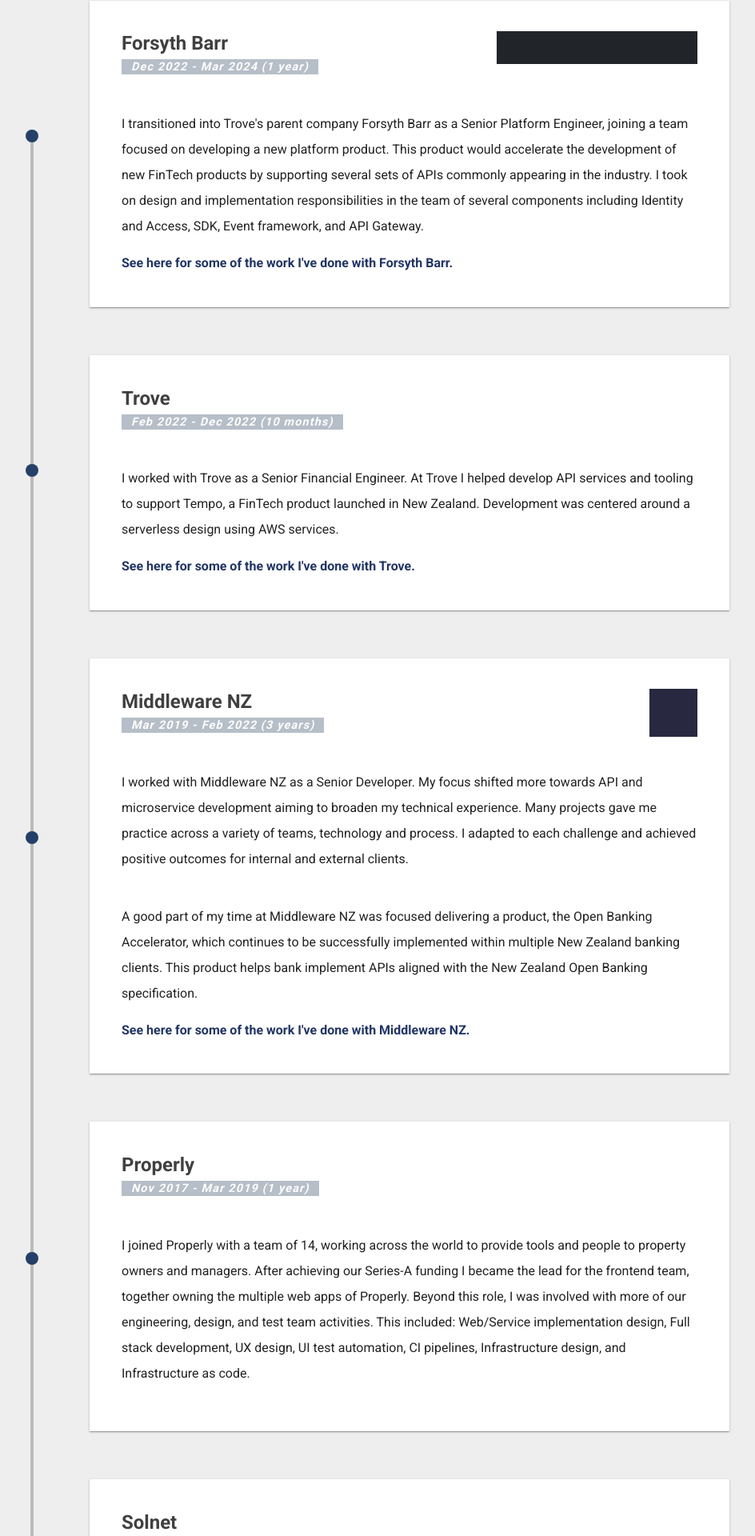
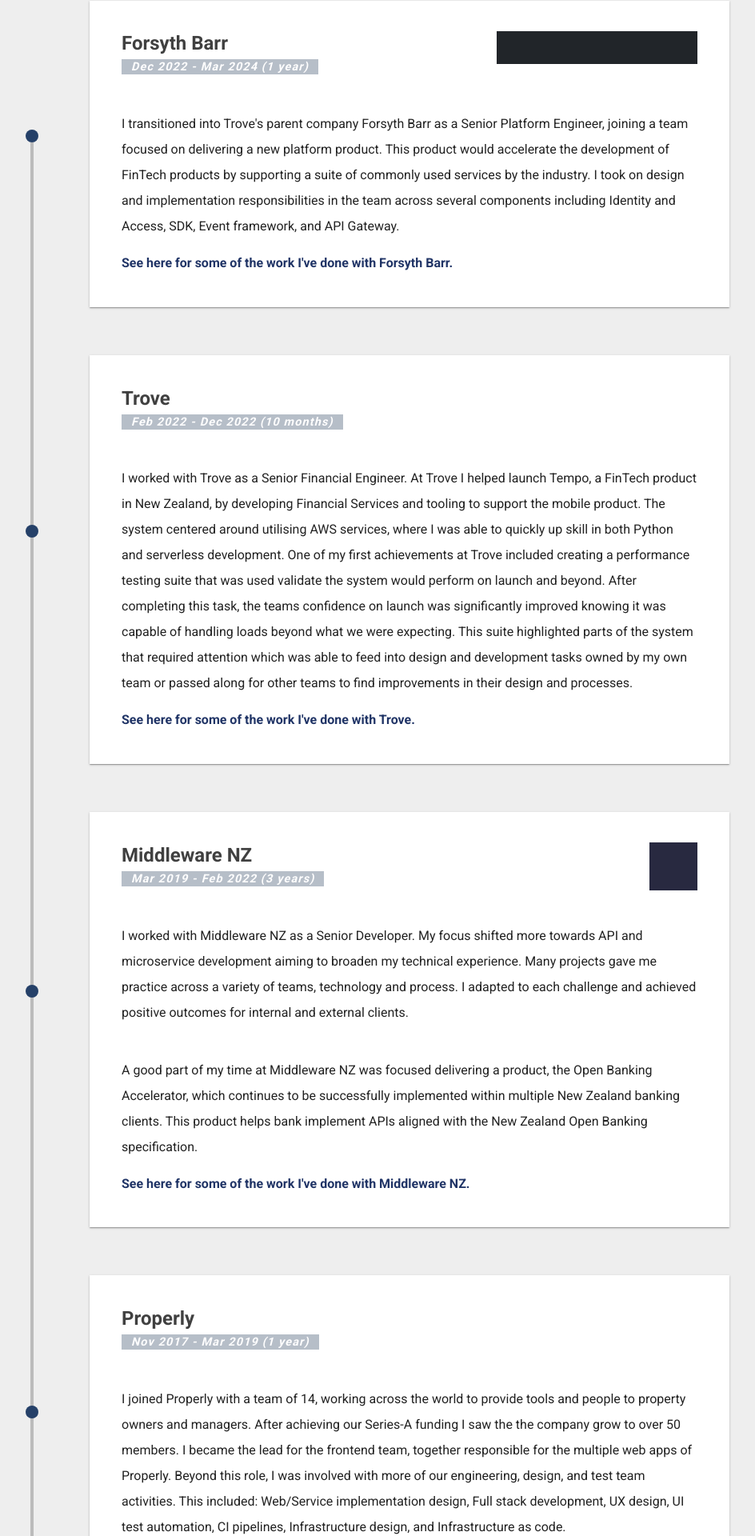
Before and after one commit to Kauabunga/ceevee, a Next.js app: page / in a window 1280 px wide. Shown: the part 1280-3200 px from the top of the page at 80% size, without its empty margins (148-1092 px from the left). Built offline with nearby package versions, Linux system fonts and the light colour scheme.

Commit message:
More content updates

```diff
--- a/src/components/Projects/index.js
+++ b/src/components/Projects/index.js
@@ -5,7 +5,7 @@
 export default function Projects() {
   return (
     <div className="root">
-      <h1 id="Products-and-Products" className="projectsTitle">
+      <h1 id="Products-and-Projects" className="projectsTitle">
         Products and Projects
       </h1>
 
@@ -20,7 +20,7 @@
               <div className="projectContainer">
                 <div className="projectContent">
                   <div className="projectTitleContainer">
-                    <h2 id={project.id} className="projectTitle">
+                    <h2 id={`project-${project.id}`} className="projectTitle">
                       {project.title}
                     </h2>
                     <em>{project.client}</em>
--- a/src/content/jobs/fb.js
+++ b/src/content/jobs/fb.js
@@ -8,16 +8,16 @@
     endDate: new Date("2024-03-03"),
     isDisabled: false,
     link: `See here for some of the work I've done with Forsyth Barr.`,
-    linkHref: "#Products-and-Products",
+    linkHref: "#project-platform",
     brief: `
 
       I transitioned into Trove's parent company Forsyth Barr as a Senior Platform Engineer,
-      joining a team focused on developing a new platform product.
+      joining a team focused on delivering a new platform product.
 
-      This product would accelerate the development of new FinTech products by supporting
-      several sets of APIs commonly appearing in the industry.
+      This product would accelerate the development of FinTech products by supporting
+      a suite of commonly used services by the industry.
 
-      I took on design and implementation responsibilities in the team of several components
+      I took on design and implementation responsibilities in the team across several components
       including Identity and Access, SDK, Event framework, and API Gateway.
       `,
     svg: {
--- a/src/content/jobs/middleware.js
+++ b/src/content/jobs/middleware.js
@@ -8,7 +8,7 @@
     endDate: new Date("2022-02-01"),
     isDisabled: false,
     link: `See here for some of the work I've done with Middleware NZ.`,
-    linkHref: "#Products-and-Products",
+    linkHref: "#project-oba",
     brief: [
       `
       I worked with Middleware NZ as a Senior Developer. My focus shifted more towards API
--- a/src/content/jobs/properly.js
+++ b/src/content/jobs/properly.js
@@ -12,8 +12,8 @@
       I joined Properly with a team of 14, working across the world to provide tools and people
       to property owners and managers.
 
-      After achieving our Series-A funding I became the lead for the frontend team, together
-      owning the multiple web apps of Properly.
+      After achieving our Series-A funding I saw the the company grow to over 50 members.
+      I became the lead for the frontend team, together responsible for the multiple web apps of Properly.
 
       Beyond this role, I was involved with more of our engineering, design, and test team
       activities. This included:
--- a/src/content/jobs/solnet.js
+++ b/src/content/jobs/solnet.js
@@ -8,7 +8,7 @@
     endDate: new Date("2017-11-01"),
     isDisabled: false,
     link: `See here for some of the work I've done with Solnet.`,
-    linkHref: "#Products-and-Products",
+    linkHref: "#project-bnz",
     brief: `
 
       I started with Solnet after graduating, joining the delivery team.
--- a/src/content/jobs/trove.js
+++ b/src/content/jobs/trove.js
@@ -8,14 +8,19 @@
     endDate: new Date("2022-12-01"),
     isDisabled: false,
     link: `See here for some of the work I've done with Trove.`,
-    linkHref: "#Products-and-Products",
+    linkHref: "#project-trove",
     brief: [
       `
 
-      I worked with Trove as a Senior Financial Engineer. At Trove I helped develop
-      API services and tooling to support Tempo, a FinTech product launched in New Zealand.
+      I worked with Trove as a Senior Financial Engineer. At Trove I helped launch Tempo, a FinTech product in New Zealand,
+      by developing Financial Services and tooling to support the mobile product.
 
-      Development was centered around a serverless design using AWS services.
+      The system centered around utilising AWS services, where I was able to quickly up skill in both Python and serverless development.
+
+      One of my first achievements at Trove included creating a performance testing suite that was used validate the system would perform
+      on launch and beyond. After completing this task, the teams confidence on launch was significantly improved knowing it was capable of handling loads beyond what we were expecting.
+      This suite highlighted parts of the system that required attention which was able to feed into design and development tasks owned by my own team
+      or passed along for other teams to find improvements in their design and processes.
 
       `,
     ],
--- a/src/content/projects.js
+++ b/src/content/projects.js
@@ -36,7 +36,7 @@
   {
     id: "oba",
     title: "Open Banking Accelerator Product",
-    client: "Glueware",
+    client: "Glueware (MWNZ)",
     isDisabled: false,
     brief: `
 
@@ -64,7 +64,7 @@
   {
     id: "covid",
     title: "NZ COVID Pass Integration",
-    client: "MoH",
+    client: "MoH (MWNZ)",
     isDisabled: false,
     brief: `
 
@@ -85,7 +85,7 @@
   {
     id: "cdr",
     title: "ForgeRock CDR Accelerator",
-    client: "ForgeRock",
+    client: "ForgeRock (MWNZ)",
     isDisabled: true,
     brief: `
 
@@ -96,7 +96,7 @@
   {
     id: "3ds",
     title: "Visa 3DS Integration",
-    client: "Kiwibank",
+    client: "Kiwibank (MWNZ)",
     isDisabled: true,
     brief: `
 
@@ -107,7 +107,7 @@
   {
     id: "fhir",
     title: "FHIR Integration",
-    client: "Ryman Healthcare",
+    client: "Ryman Healthcare (MWNZ)",
     isDisabled: true,
     brief: `
 
@@ -118,7 +118,7 @@
   {
     id: "pnz",
     title: "Open Banking Sandbox Product",
-    client: "Payments New Zealand",
+    client: "Payments New Zealand (MWNZ)",
     isDisabled: true,
     brief: `
 
@@ -141,7 +141,7 @@
   {
     id: "bnz",
     title: "Lending and Onboarding",
-    client: "BNZ",
+    client: "BNZ (Solnet)",
     isDisabled: false,
     brief: `
 
@@ -163,7 +163,7 @@
   {
     id: "eab",
     title: "Employment Agreement Builder",
-    client: "Ministry of Business and Innovation and Employment",
+    client: "Ministry of Business and Innovation and Employment (Solnet)",
     isDisabled: false,
     brief: `
 
@@ -184,7 +184,7 @@
   {
     id: "westpac",
     title: "Online Banking",
-    client: "Westpac",
+    client: "Westpac (Solnet)",
     isDisabled: false,
     brief: `
 
@@ -208,7 +208,7 @@
   {
     id: "sky",
     title: "NEON",
-    client: "Sky TV",
+    client: "Sky TV (Solnet)",
     isDisabled: true,
     brief: `
 
@@ -227,7 +227,7 @@
   {
     id: "airnz",
     title: "Crew Forms",
-    client: "Air New Zealand",
+    client: "Air New Zealand (Solnet)",
     isDisabled: true,
     brief: `
 
```
Also changed, not shown: .cspell.json.
